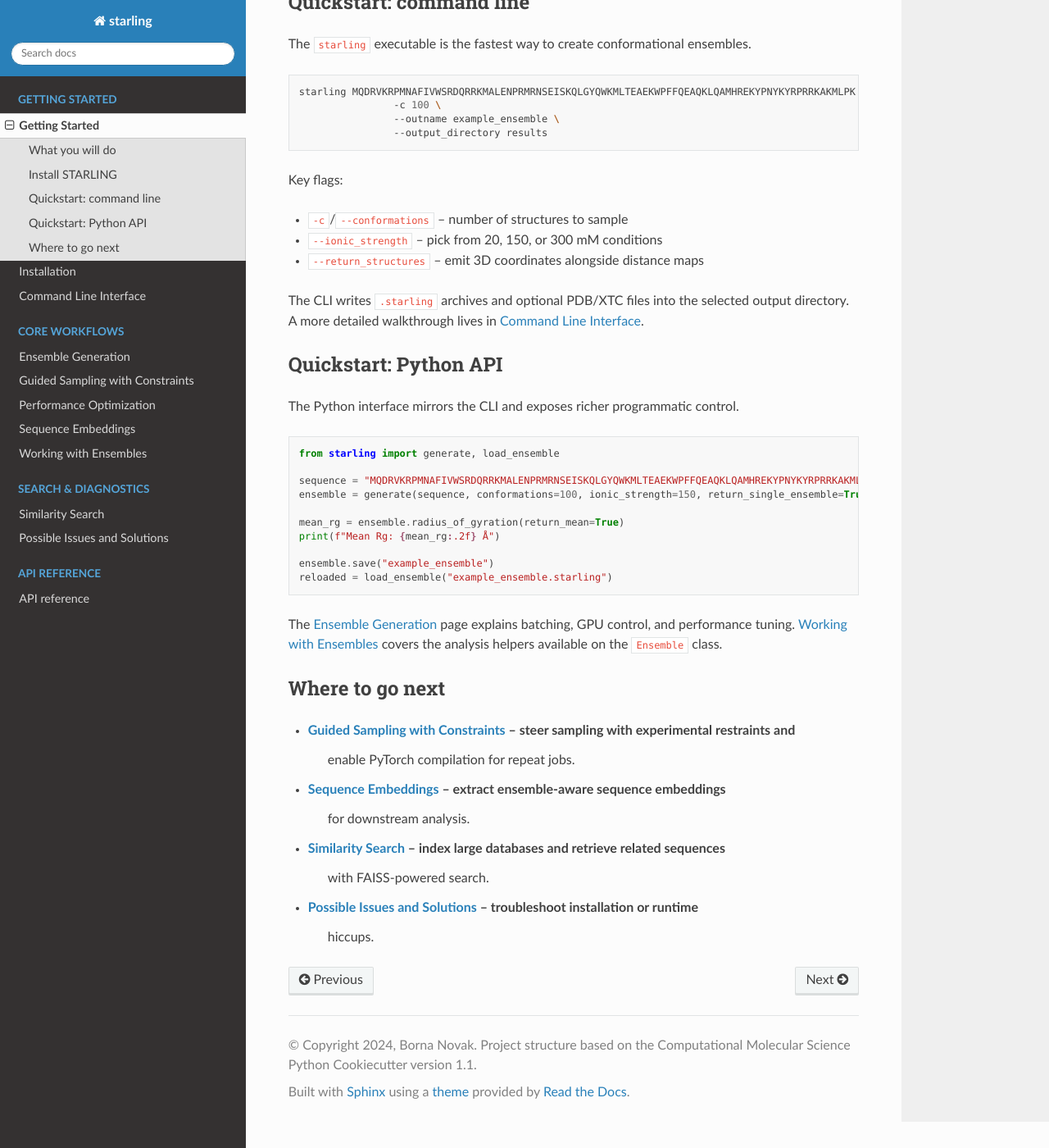
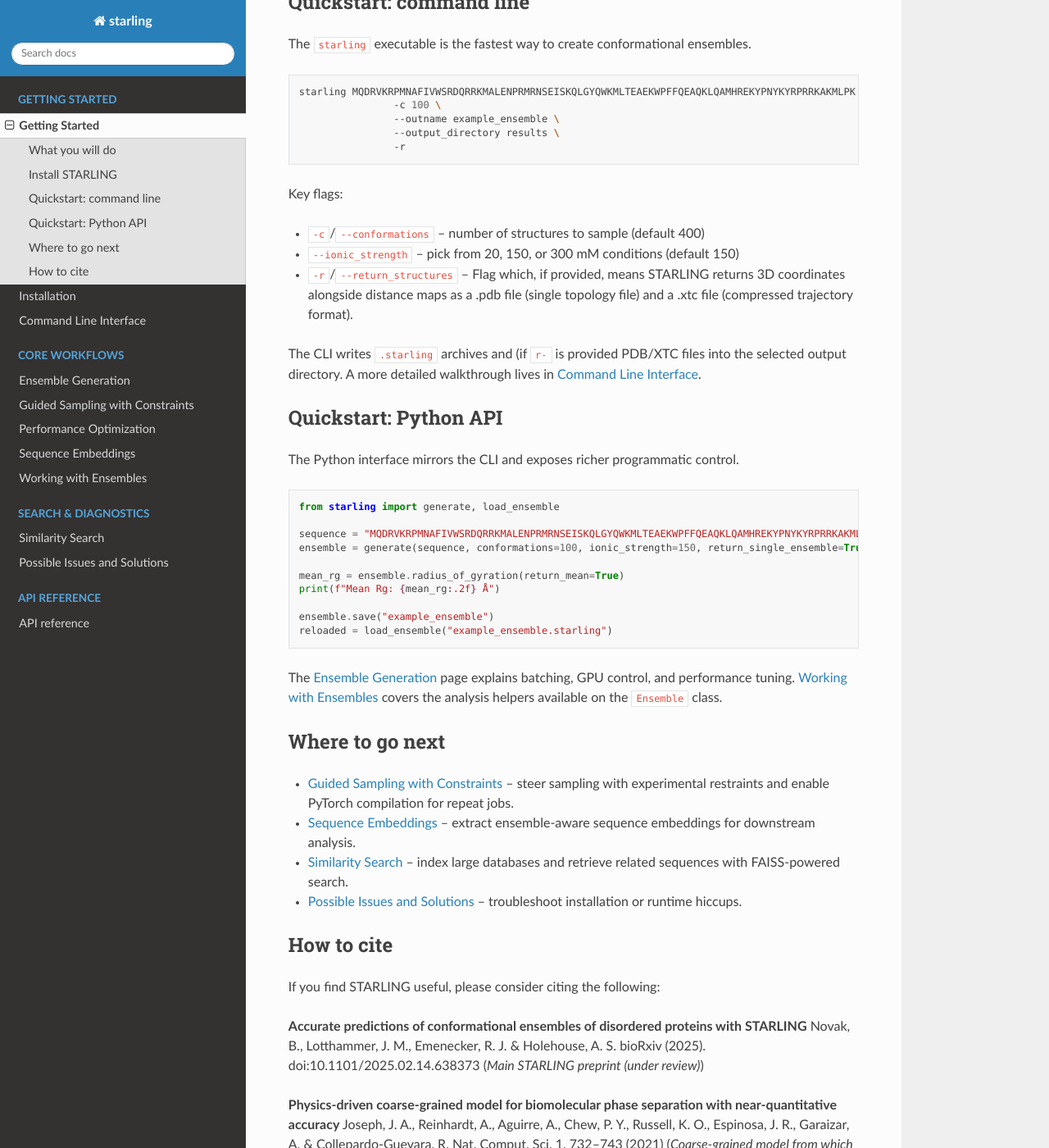
Before and after one commit to idptools/starling, a Sphinx documentation site: the page built from docs/getting_started.rst, in a window 1280 px wide and 1400 px high, scrolled down 642 px. Shown: the whole window at 82% size. Built offline with Sphinx 7.4.7 and the Read the Docs theme 3.1.0, drawn with Linux system fonts in a browser that asks for light colours; some of the changed text lies outside the part shown.

Commit message:
Updated docs to include how to cite

```diff
--- a/docs/getting_started.rst
+++ b/docs/getting_started.rst
@@ -37,15 +37,16 @@
 	 starling MQDRVKRPMNAFIVWSRDQRRKMALENPRMRNSEISKQLGYQWKMLTEAEKWPFFQEAQKLQAMHREKYPNYKYRPRRKAKMLPK \
 			 -c 100 \
 			 --outname example_ensemble \
-			 --output_directory results
+			 --output_directory results \
+			 -r
 
 Key flags:
 
-* ``-c``/``--conformations`` – number of structures to sample
-* ``--ionic_strength`` – pick from 20, 150, or 300 mM conditions
-* ``--return_structures`` – emit 3D coordinates alongside distance maps
+* ``-c``/``--conformations`` – number of structures to sample (default 400)
+* ``--ionic_strength`` – pick from 20, 150, or 300 mM conditions (default 150)
+* ``-r``/``--return_structures`` – Flag which, if provided, means STARLING returns 3D coordinates alongside distance maps as a .pdb file (single topology file) and a .xtc file (compressed trajectory format).
 
-The CLI writes ``.starling`` archives and optional PDB/XTC files into the
+The CLI writes ``.starling`` archives and (if ``r-`` is provided PDB/XTC files into the
 selected output directory. A more detailed walkthrough lives in
 :doc:`usage/cli`.
 
@@ -74,11 +75,17 @@
 Where to go next
 ----------------
 
-* :doc:`usage/constraints` – steer sampling with experimental restraints and
-	enable PyTorch compilation for repeat jobs.
-* :doc:`usage/sequence_encoder` – extract ensemble-aware sequence embeddings
-	for downstream analysis.
-* :doc:`usage/search` – index large databases and retrieve related sequences
-	with FAISS-powered search.
-* :doc:`usage/possible_issues` – troubleshoot installation or runtime
-	hiccups.
+* :doc:`usage/constraints` – steer sampling with experimental restraints and enable PyTorch compilation for repeat jobs.
+* :doc:`usage/sequence_encoder` – extract ensemble-aware sequence embeddings for downstream analysis.
+* :doc:`usage/search` – index large databases and retrieve related sequences with FAISS-powered search.
+* :doc:`usage/possible_issues` – troubleshoot installation or runtime hiccups.
+
+
+How to cite
+----------------
+
+If you find STARLING useful, please consider citing the following:
+
+**Accurate predictions of conformational ensembles of disordered proteins with STARLING** Novak, B., Lotthammer, J. M., Emenecker, R. J. & Holehouse, A. S. bioRxiv (2025). doi:10.1101/2025.02.14.638373 (*Main STARLING preprint (under review)*)
+
+**Physics-driven coarse-grained model for biomolecular phase separation with near-quantitative accuracy** Joseph, J. A., Reinhardt, A., Aguirre, A., Chew, P. Y., Russell, K. O., Espinosa, J. R., Garaizar, A. & Collepardo-Guevara, R. Nat. Comput. Sci. 1, 732–743 (2021) (*Coarse-grained model from which STARLING was trained - PLEASE cite this alongside STARLING*)
```
Also changed, not shown: docs/usage/cli.rst (+7 -3 lines).
